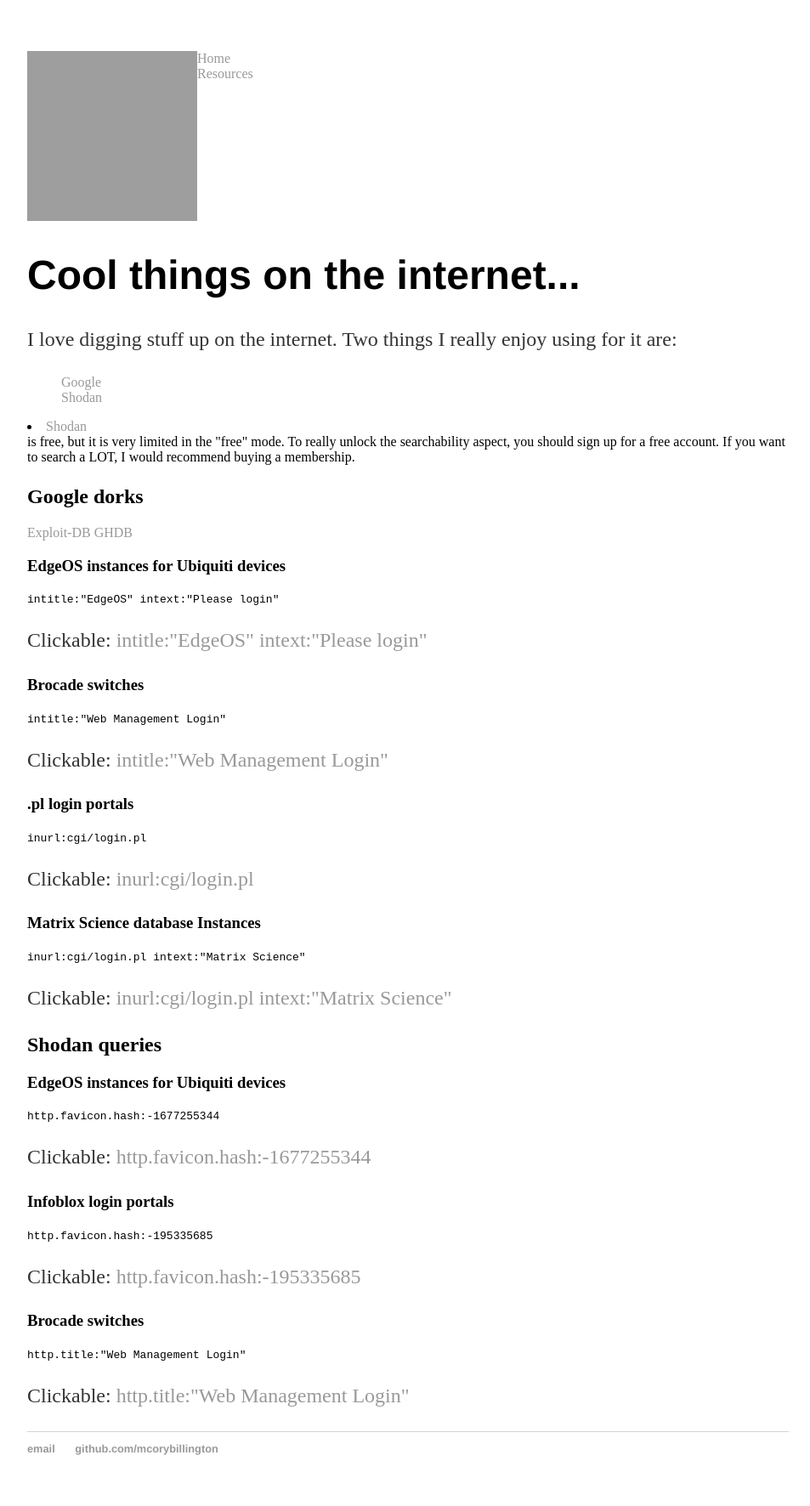
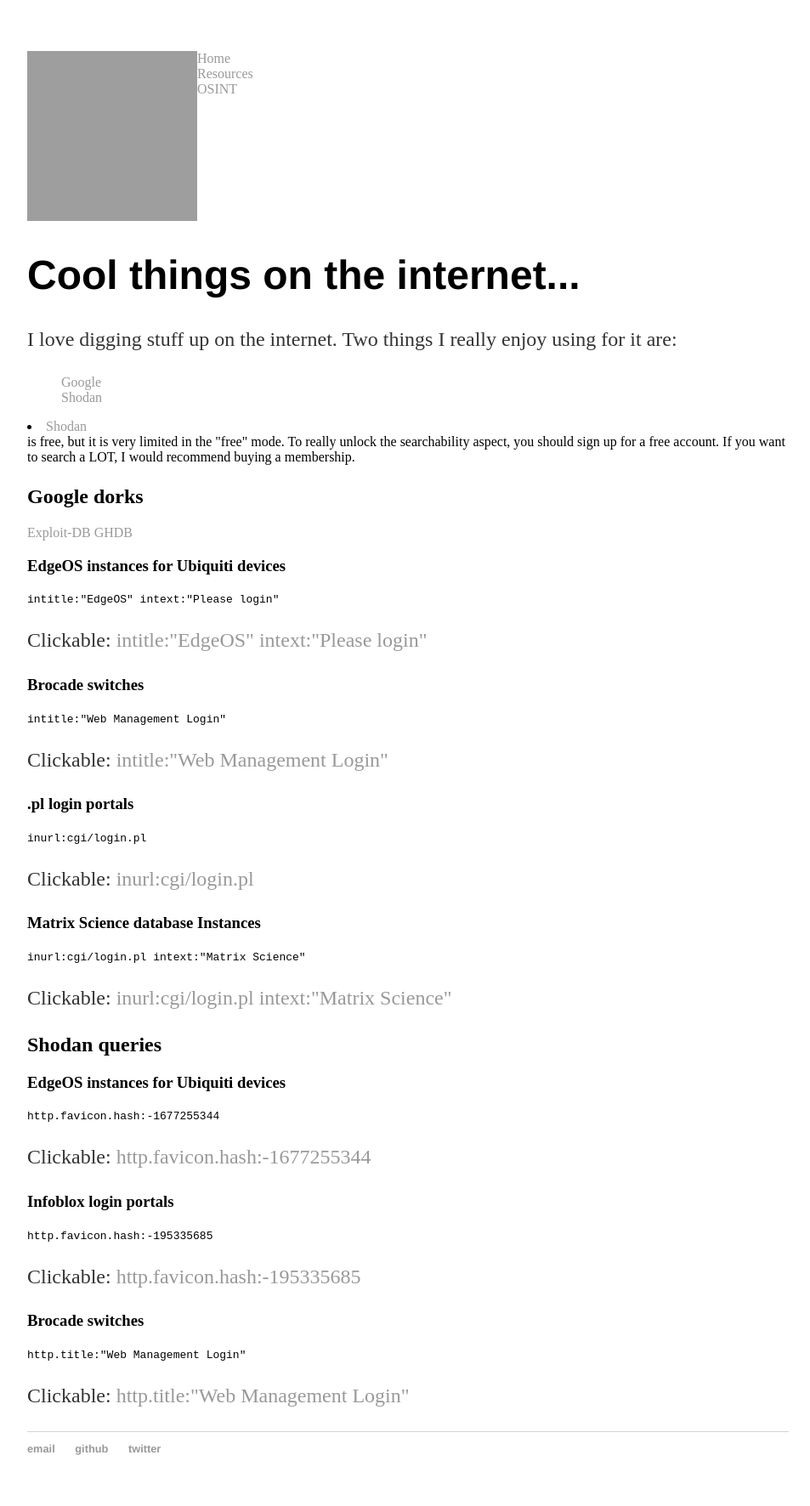
Before and after one commit to mcorybillington/mcorybillington.github.io, a Jekyll site: the page built from osint/index.html, in a window 1280 px wide. Shown: the whole page at 85% size, without its empty margins (160-1113 px from the left). Built offline with Jekyll 4.4.1, drawn with Linux system fonts in a browser that asks for light colours; grey boxes are pictures that could not be loaded.

Commit message:
Added links on main page for osint

```diff
--- a/_layouts/default.html
+++ b/_layouts/default.html
@@ -12,6 +12,7 @@
 			<nav style="list-style-type: none;">
 					<li><a href="/">Home</a></li>
 	        			<li><a href="/resources">Resources</a></li>
+                                        <li><a href="/osint">OSINT</a></li>
 			</nav>
 			<div class="header-column"></div>
 			<div class="header-column"></div>
@@ -24,7 +25,8 @@
                 <footer>
                 	<ul>
                         	<li><a href="mailto:mcorybillington@gmail.com">email</a></li>
-                        	<li><a href="https://github.com/mcorybillington">github.com/mcorybillington</a></li>
+                        	<li><a href="https://github.com/mcorybillington">github</a></li>
+                                <li><a href="https://twitter.com/_th3y">twitter</a></li>
                         </ul>
                 </footer>
         </body>
```
